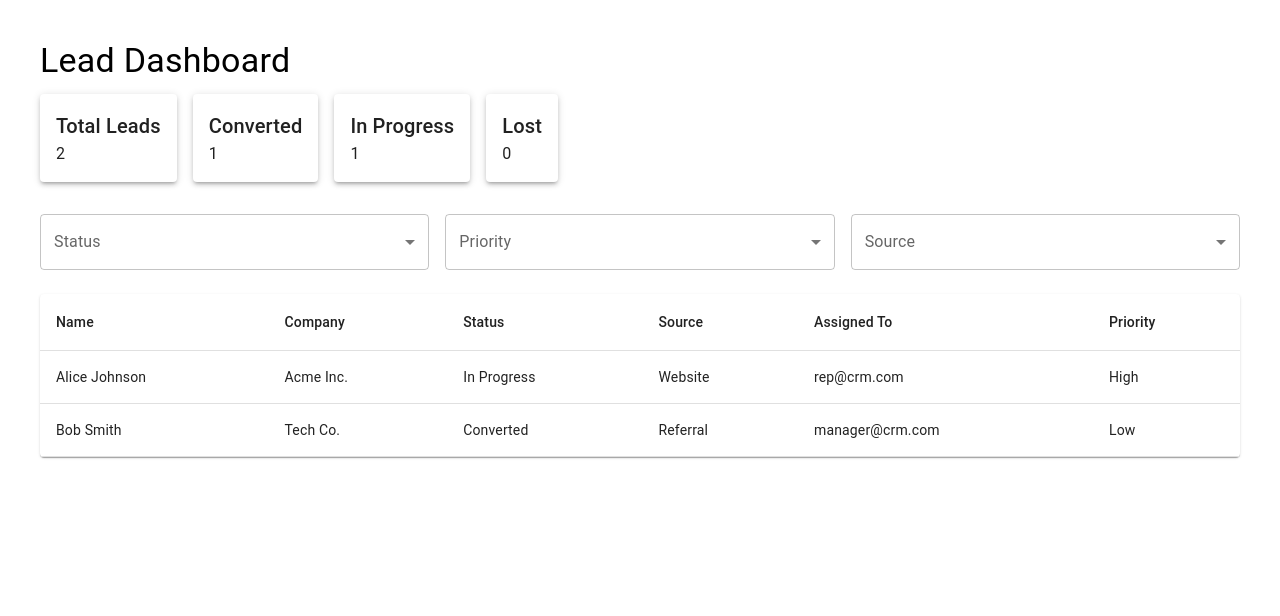
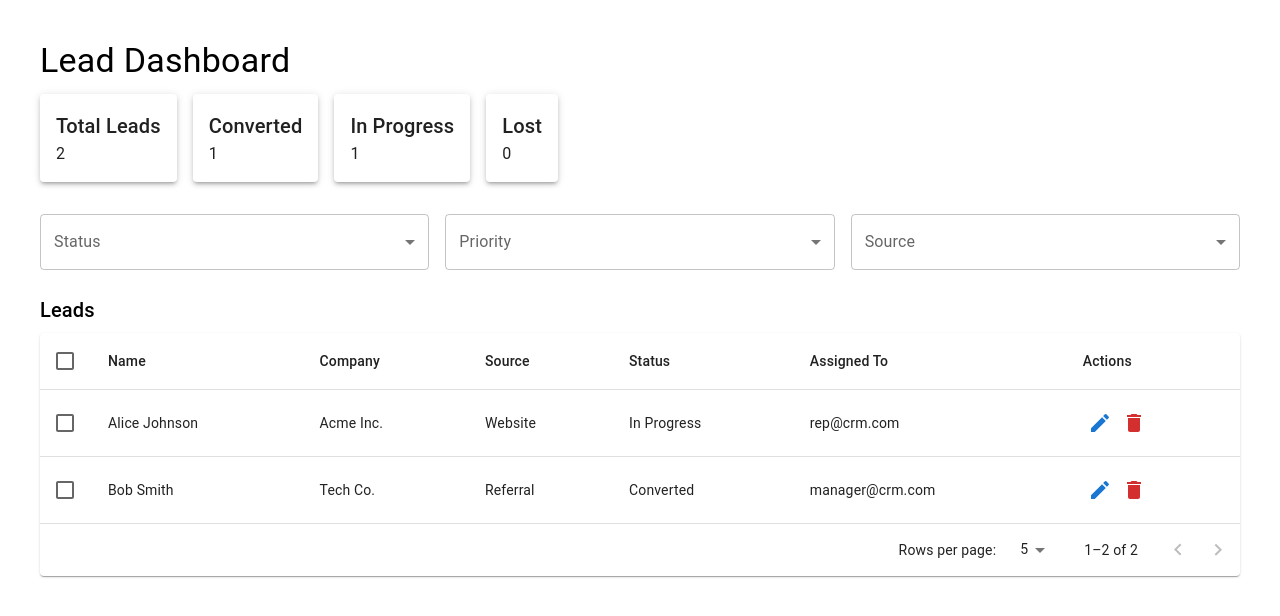
Before and after one commit to Eman-Abukhater/crm-leads-dashboard, a Next.js app: page /dashboard/leads in a window 1280 px wide. Shown: the top 616 px of the page. Built offline with nearby package versions, Linux system fonts and the light colour scheme.

Commit message:
Add the lead list table to the dashboard

```diff
--- a/src/app/dashboard/leads/page.jsx
+++ b/src/app/dashboard/leads/page.jsx
@@ -1,5 +1,6 @@
 'use client';
 
+import LeadList from '@/app/components/lead/LeadList';
 import { useLeads } from '@/features/leads/hooks';
 import {
   Box,
@@ -129,32 +130,7 @@ export default function LeadDashboardPage() {
       </Box>
 
       {/* Lead Table */}
-      <Paper>
-        <Table>
-          <TableHead>
-            <TableRow>
-              <TableCell>Name</TableCell>
-              <TableCell>Company</TableCell>
-              <TableCell>Status</TableCell>
-              <TableCell>Source</TableCell>
-              <TableCell>Assigned To</TableCell>
-              <TableCell>Priority</TableCell>
-            </TableRow>
-          </TableHead>
-          <TableBody>
-            {filteredLeads.map((lead) => (
-              <TableRow key={lead.id}>
-                <TableCell>{lead.name}</TableCell>
-                <TableCell>{lead.company}</TableCell>
-                <TableCell>{lead.status}</TableCell>
-                <TableCell>{lead.source}</TableCell>
-                <TableCell>{lead.assignedTo}</TableCell>
-                <TableCell>{lead.priority}</TableCell>
-              </TableRow>
-            ))}
-          </TableBody>
-        </Table>
-      </Paper>
+      <LeadList />
     </Box>
   );
 }
```
